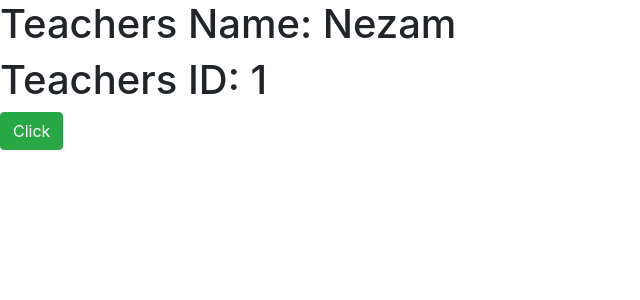
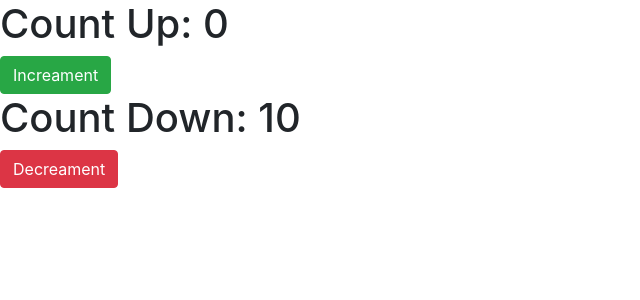
Before and after one commit to nezam0003/React-JS, a React (Create React App) app in the folder geekyshow/my-app/: page / in a window 1280 px wide. Shown: the top 300 px of the page, without its empty margins (0-640 px from the left). Built offline with nearby package versions, Linux system fonts and the light colour scheme.

Commit message:
React Hooks - useEffect

```diff
--- /dev/null
+++ b/geekyshow/my-app/src/Hooks/UseEffectHooks/App.jsx
@@ -0,0 +1,8 @@
+import React from "react";
+import Teacher from "./Teacher";
+
+const App = () => {
+  return <Teacher />;
+};
+
+export default App;
--- /dev/null
+++ b/geekyshow/my-app/src/Hooks/UseEffectHooks/Teacher.jsx
@@ -0,0 +1,30 @@
+import React, { useState, useEffect } from "react";
+import { Button } from "reactstrap";
+
+const Teacher = () => {
+  const [countUp, setCountUp] = useState(0);
+  const [countDown, setCountDown] = useState(10);
+  const increamentCounter = () => setCountUp(countUp + 1);
+  const decreamentCounter = () => setCountDown(countDown - 1);
+  useEffect(() => {
+    console.log("Use Effect called");
+  }, [countUp]);
+  return (
+    <>
+      <div>
+        <h1>Count Up: {countUp}</h1>
+        <Button onClick={increamentCounter} color="success">
+          Increament
+        </Button>
+      </div>
+      <div>
+        <h1>Count Down: {countDown}</h1>
+        <Button onClick={decreamentCounter} color="danger">
+          Decreament
+        </Button>
+      </div>
+    </>
+  );
+};
+
+export default Teacher;
--- a/geekyshow/my-app/src/index.js
+++ b/geekyshow/my-app/src/index.js
@@ -28,5 +28,8 @@ import "../node_modules/bootstrap/dist/css/bootstrap.css";
 // ReactDOM.unmountComponentAtNode(document.getElementById("unmount"));
 
 /************* Hooks in React *********/
-import App from "./Hooks/App";
+// import App from "./Hooks/App";
+// ReactDOM.render(<App />, document.getElementById("root"));
+
+import App from "./Hooks/UseEffectHooks/App";
 ReactDOM.render(<App />, document.getElementById("root"));
```
